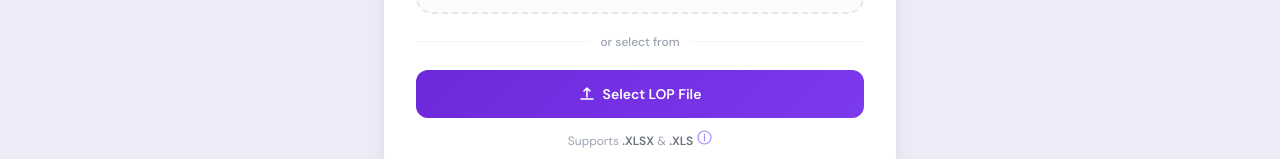
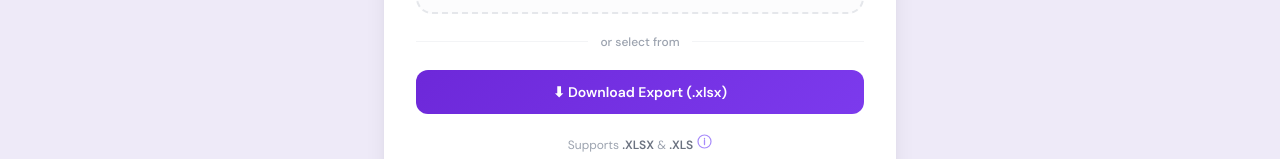
Before and after one commit to tushararoracorp-lab/payrolltool, a Next.js app: page /lop-splitter in a window 1280 px wide. Shown: the part 475-634 px from the top of the page. Built offline with nearby package versions, Linux system fonts and the light colour scheme.

Commit message:
Add download completion tracking across all tools

```diff
--- a/public/salary-proration-tool.html
+++ b/public/salary-proration-tool.html
@@ -1973,6 +1973,11 @@ function downloadPayslip(){
       pdf.save(filename);
       btn.textContent=origText; btn.style.opacity='1';
 
+      // Notify parent page that a payslip download completed
+      if (window.parent) {
+        window.parent.postMessage({ type: "toolDownloadCompleted", tool: "Salary Proration", fileType: "pdf" }, "*");
+      }
+
     } catch(err){
       console.error(err);
       btn.textContent=origText; btn.style.opacity='1';
--- a/src/pages/lop-splitter.js
+++ b/src/pages/lop-splitter.js
@@ -766,17 +766,18 @@ export default function Home() {
 
             <input ref={fileInputRef} type="file" accept=".xlsx,.xls" className="hidden" onChange={onSelectFile} />
 
-            <button
-              onClick={() => fileInputRef.current?.click()}
-              className="w-full py-3.5 rounded-xl font-semibold text-sm text-white transition-all active:scale-95"
-              style={{ background: "linear-gradient(135deg,#6D28D9 0%,#7C3AED 100%)" }}
-            >
-              <svg className="inline mr-2 -mt-0.5" width="16" height="16" viewBox="0 0 16 16" fill="none">
-                <path d="M8 2v9M5 5l3-3 3 3" stroke="white" strokeWidth="1.6" strokeLinecap="round" strokeLinejoin="round"/>
-                <path d="M2 13h12" stroke="white" strokeWidth="1.6" strokeLinecap="round"/>
-              </svg>
-              Select LOP File
-            </button>
+          <button
+            onClick={() => {
+              downloadExport();
+              if (typeof window !== "undefined" && window.gtag) {
+                window.gtag("event", "tool_download_completed", { tool_name: "LOP Splitter", file_type: "export" });
+              }
+            }}
+            className="w-full py-3 rounded-xl font-semibold text-sm text-white mb-2 transition-all active:scale-95"
+            style={{ background: "linear-gradient(135deg,#6D28D9 0%,#7C3AED 100%)" }}
+          >
+            ⬇ Download Export (.xlsx)
+          </button>
 
 
             <p className="text-center text-xs text-gray-400 mt-3">
@@ -875,7 +876,12 @@ export default function Home() {
                       </div>
                     )}
                     <button
-                      onClick={downloadObs}
+                      onClick={() => {
+                        downloadObs();
+                        if (typeof window !== "undefined" && window.gtag) {
+                          window.gtag("event", "tool_download_completed", { tool_name: "LOP Splitter", file_type: "observation_report" });
+                        }
+                      }}
                       className="w-full py-2.5 rounded-lg text-xs font-semibold text-amber-800 bg-amber-100 hover:bg-amber-200 transition-colors border border-amber-200"
                     >
                       ⬇ Download Observation Report (.xlsx)
--- a/src/pages/pf-ecr-creator.js
+++ b/src/pages/pf-ecr-creator.js
@@ -904,14 +904,24 @@ export default function PfEcrCreator() {
               <div className="flex flex-col items-center gap-3 pt-1">
                 <div className="flex gap-3 justify-center">
                   <button
-                    onClick={() => buildExcelOutput(result.ecrData, result.obsData, month || "Month", year || "Year")}
+                    onClick={() => {
+                      buildExcelOutput(result.ecrData, result.obsData, month || "Month", year || "Year");
+                      if (typeof window !== "undefined" && window.gtag) {
+                        window.gtag("event", "tool_download_completed", { tool_name: "PF ECR Creator", file_type: "xlsx" });
+                      }
+                    }}
                     className="px-8 py-3 rounded-xl font-semibold text-sm text-white transition-all active:scale-95"
                     style={{ background: "linear-gradient(135deg,#059669 0%,#10B981 100%)" }}
                   >
                     ⬇ Download .xlsx
                   </button>
                   <button
-                    onClick={() => buildTxtOutput(result.ecrData, month || "Month", year || "Year")}
+                    onClick={() => {
+                      buildTxtOutput(result.ecrData, month || "Month", year || "Year");
+                      if (typeof window !== "undefined" && window.gtag) {
+                        window.gtag("event", "tool_download_completed", { tool_name: "PF ECR Creator", file_type: "txt" });
+                      }
+                    }}
                     className="px-8 py-3 rounded-xl font-semibold text-sm text-white transition-all active:scale-95"
                     style={{ background: "linear-gradient(135deg,#6D28D9 0%,#7C3AED 100%)" }}
                   >
--- a/src/pages/salary-proration.js
+++ b/src/pages/salary-proration.js
@@ -11,6 +11,14 @@ export default function SalaryProration() {
     const handleMessage = (e) => {
       if (e.data?.type === "iframeHeight" && iframeRef.current) {
         iframeRef.current.style.height = e.data.height + "px";
+      }
+      if (e.data?.type === "toolDownloadCompleted") {
+        if (typeof window !== "undefined" && window.gtag) {
+          window.gtag("event", "tool_download_completed", {
+            tool_name: e.data.tool,
+            file_type: e.data.fileType,
+          });
+        }
       }
     };
     window.addEventListener("message", handleMessage);
```
